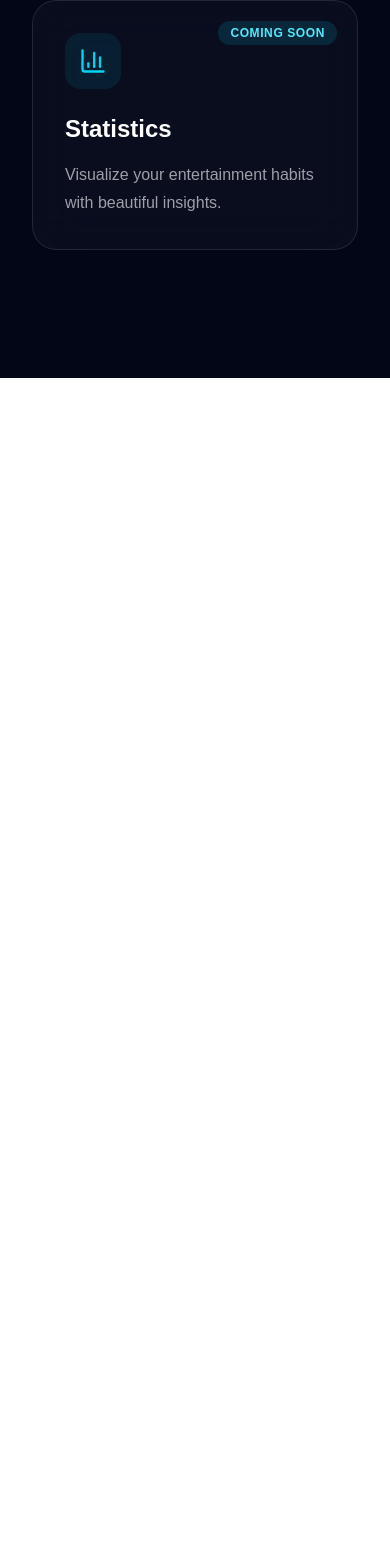
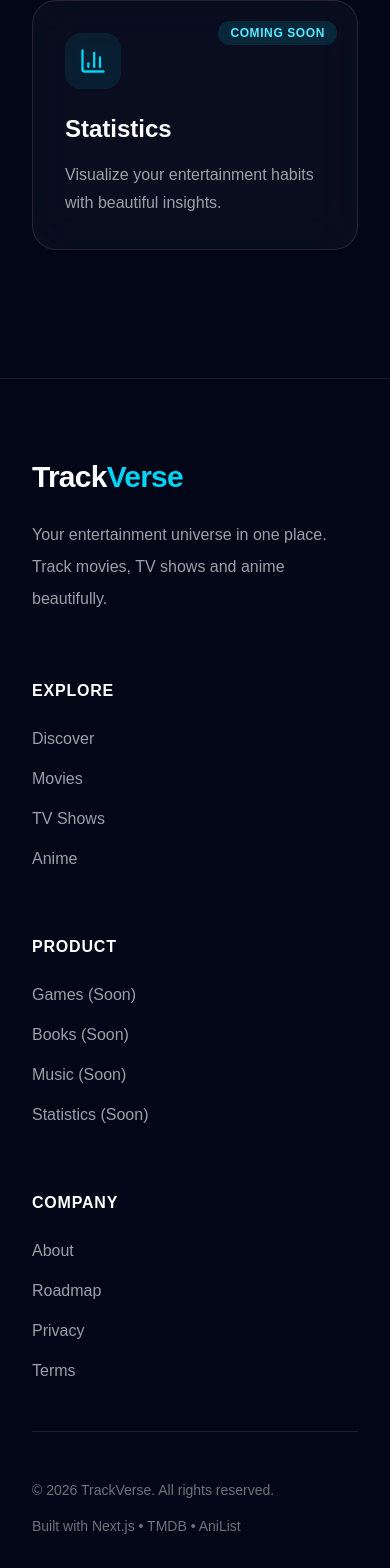
Before and after one commit to dekuzuka/trackverse, a Next.js app: page / in a window 390 px wide. Shown: the part 6560-8128 px from the top of the page. Before the commit the page ends 6938 px from the top, so only its background shows below. Built offline with nearby package versions, Linux system fonts and the light colour scheme; no server answers.

Commit message:
feat(home): add responsive footer component

```diff
--- a/app/page.tsx
+++ b/app/page.tsx
@@ -2,6 +2,7 @@ import Navbar from "@/components/navbar/Navbar";
 import Hero from "@/components/home/Hero";
 import MediaSection from "@/components/media/MediaSection";
 import WhyTrackVerse from "../components/home/WhyTrackVerse";
+import Footer from "@/components/footer/Footer";
 
 export default function Home() {
   return (
@@ -67,12 +68,8 @@ export default function Home() {
 
       <WhyTrackVerse />
 
-      {/* Next Sprint */}
-      {/*
-        <WhyTrackVerse />
-
-        <Footer />
-      */}
+      {/* Footer */}
+      <Footer />
 
     </main>
   );
--- /dev/null
+++ b/components/footer/Footer.tsx
@@ -0,0 +1,141 @@
+"use client";
+
+import Link from "next/link";
+
+export default function Footer() {
+  return (
+    <footer className="border-t border-white/10 bg-[#020617]">
+
+      <div className="mx-auto max-w-7xl px-8 py-20">
+
+        <div className="grid gap-16 lg:grid-cols-4">
+
+          {/* Brand */}
+
+          <div>
+
+            <h2 className="text-3xl font-black tracking-tight">
+              Track
+              <span className="text-cyan-400">
+                Verse
+              </span>
+            </h2>
+
+            <p className="mt-6 leading-8 text-zinc-400">
+              Your entertainment universe in one place.
+              Track movies, TV shows and anime beautifully.
+            </p>
+
+          </div>
+
+          {/* Explore */}
+
+          <div>
+
+            <h3 className="mb-6 font-semibold uppercase tracking-wider text-white">
+              Explore
+            </h3>
+
+            <div className="space-y-4 text-zinc-400">
+
+              <Link
+                href="/discover"
+                className="block hover:text-cyan-400 transition"
+              >
+                Discover
+              </Link>
+
+              <Link
+                href="/movies"
+                className="block hover:text-cyan-400 transition"
+              >
+                Movies
+              </Link>
+
+              <Link
+                href="/tv"
+                className="block hover:text-cyan-400 transition"
+              >
+                TV Shows
+              </Link>
+
+              <Link
+                href="/anime"
+                className="block hover:text-cyan-400 transition"
+              >
+                Anime
+              </Link>
+
+            </div>
+
+          </div>
+
+          {/* Product */}
+
+          <div>
+
+            <h3 className="mb-6 font-semibold uppercase tracking-wider text-white">
+              Product
+            </h3>
+
+            <div className="space-y-4 text-zinc-400">
+
+              <p>Games (Soon)</p>
+
+              <p>Books (Soon)</p>
+
+              <p>Music (Soon)</p>
+
+              <p>Statistics (Soon)</p>
+
+            </div>
+
+          </div>
+
+          {/* Company */}
+
+          <div>
+
+            <h3 className="mb-6 font-semibold uppercase tracking-wider text-white">
+              Company
+            </h3>
+
+            <div className="space-y-4 text-zinc-400">
+
+              <p>About</p>
+
+              <p>Roadmap</p>
+
+              <p>Privacy</p>
+
+              <p>Terms</p>
+
+            </div>
+
+          </div>
+
+        </div>
+
+        {/* Divider */}
+
+        <div className="my-12 h-px bg-white/10" />
+
+        {/* Bottom */}
+
+        <div className="flex flex-col gap-4 text-sm text-zinc-500 md:flex-row md:items-center md:justify-between">
+
+          <p>
+            © 2026 TrackVerse. All rights reserved.
+          </p>
+
+          <p>
+            Built with Next.js • TMDB • AniList
+          </p>
+
+        </div>
+
+      </div>
+
+    </footer>
+  );
+}
--- a/tsconfig.json
+++ b/tsconfig.json
@@ -18,7 +18,7 @@
     "jsx": "react-jsx",
 
     "incremental": true,
-    "ignoreDeprecations": "6.0",
+    "ignoreDeprecations": "5.0",
 
     "baseUrl": ".",
 
```
Also changed, not shown: 1 other file (tests, documents, lock files or other folders).
